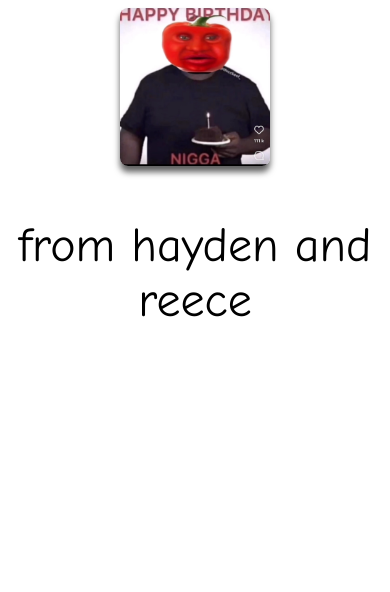
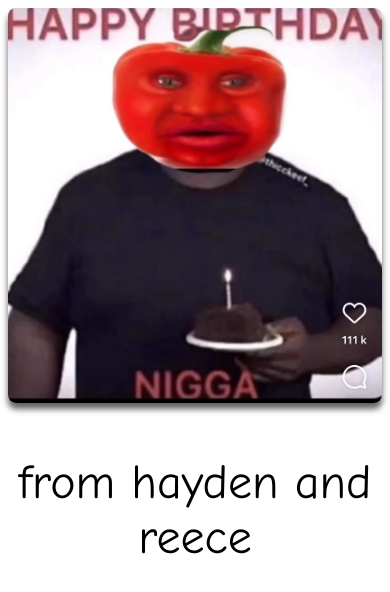
Before and after one commit to austin11-12/website, a plain HTML site: page hblfhr.html in a window 390 px wide. Drawn offline with Linux system fonts and the light colour scheme.

Commit message:
phone css

```diff
--- a/styles/style.css
+++ b/styles/style.css
@@ -29,8 +29,8 @@ a button {
     color: white;
     background-color: #002d5e;
 }
-@media (max-width: 500px){
-    img {
+@media (max-width: 700px){
+    main img {
         width: 100%;
         margin: 0 0;
     }
```
